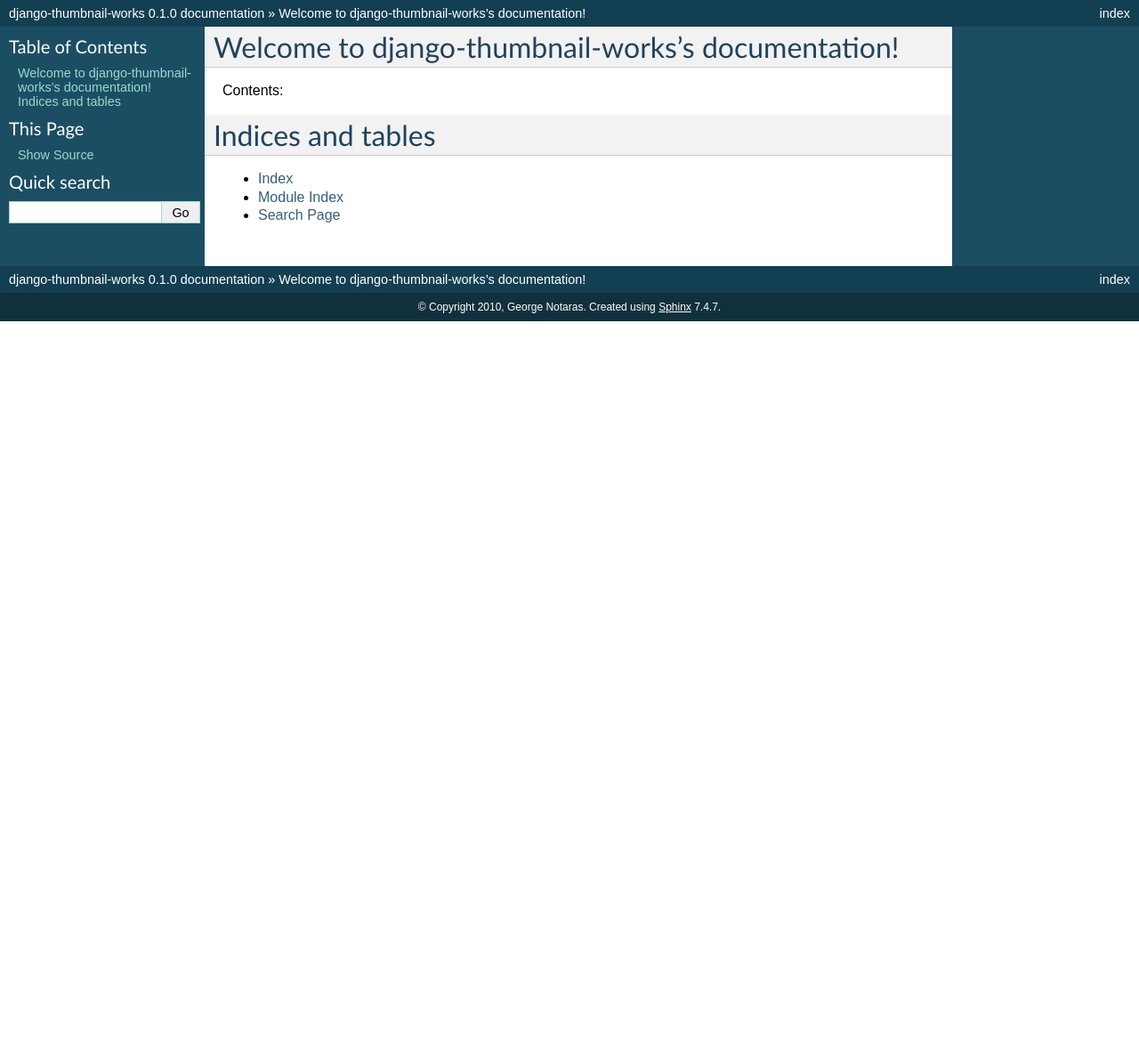
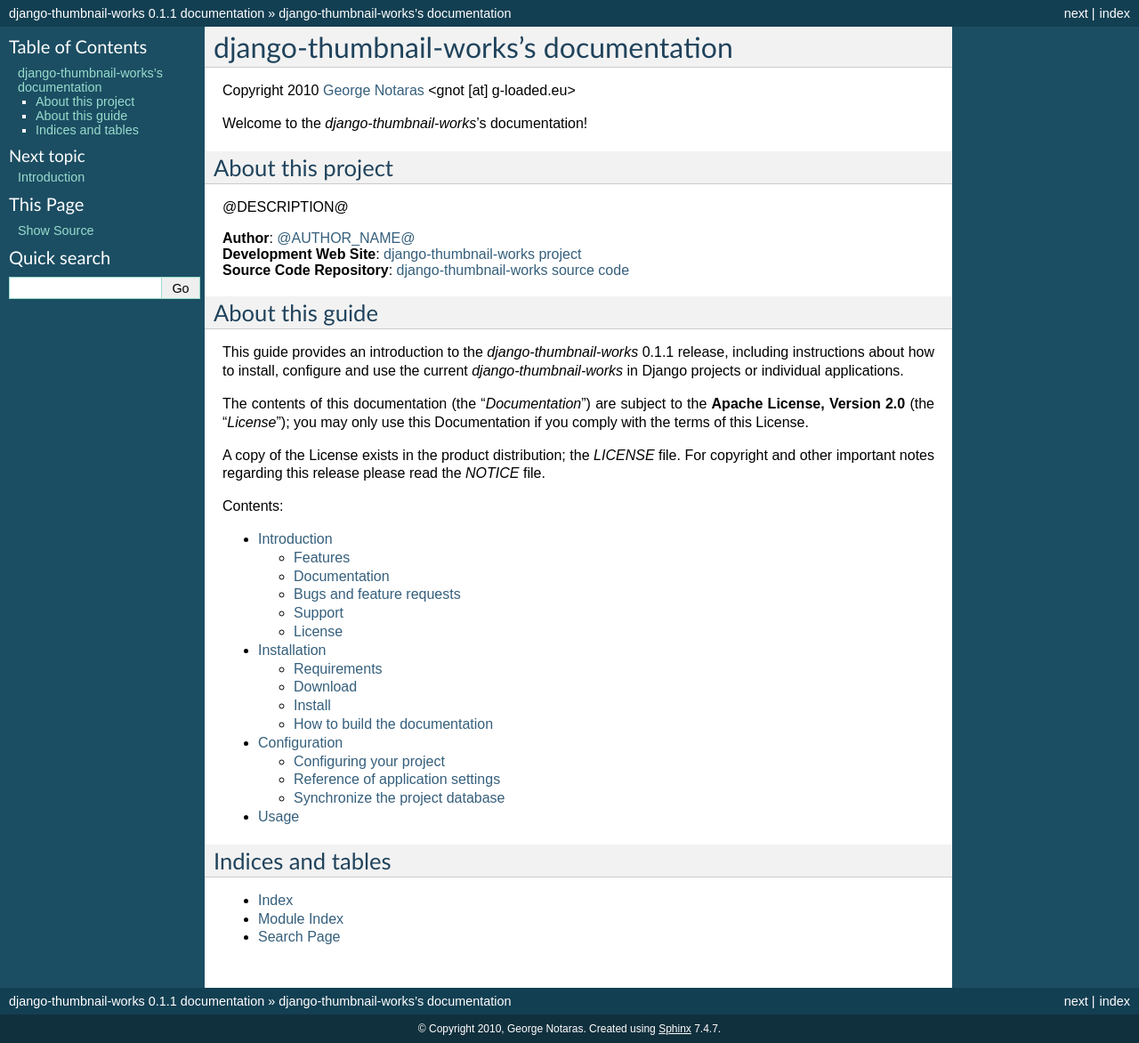
Before and after one commit to PrimarySite/django-thumbnail-works, a Sphinx documentation site: the page built from docs/index.rst, in a window 1280 px wide. Shown: the whole page at 89% size. Built offline with Sphinx 7.4.7, drawn with Linux system fonts in a browser that asks for light colours; before the commit the page ends 900 px from its top, so only the background shows below that.

Commit message:
Added all documentation files

```diff
--- a/docs/conf.py
+++ b/docs/conf.py
@@ -12,6 +12,8 @@
 # serve to show the default.
 
 import sys, os
+sys.path.insert(0, os.path.abspath(os.path.join('..', 'src')))
+from thumbnail_works import get_version
 
 # If extensions (or modules to document with autodoc) are in another directory,
 # add these directories to sys.path here. If the directory is relative to the
@@ -28,7 +30,7 @@
 extensions = ['sphinx.ext.autodoc', 'sphinx.ext.todo']
 
 # Add any paths that contain templates here, relative to this directory.
-templates_path = ['_templates']
+#templates_path = ['_templates']
 
 # The suffix of source filenames.
 source_suffix = '.rst'
@@ -48,9 +50,9 @@
 # built documents.
 #
 # The short X.Y version.
-version = '0.1.0'
+version = get_version()
 # The full version, including alpha/beta/rc tags.
-release = '0.1.0'
+release = get_version()
 
 # The language for content autogenerated by Sphinx. Refer to documentation
 # for a list of supported languages.
@@ -120,7 +122,7 @@
 # Add any paths that contain custom static files (such as style sheets) here,
 # relative to this directory. They are copied after the builtin static files,
 # so a file named "default.css" will overwrite the builtin "default.css".
-html_static_path = ['_static']
+#html_static_path = ['_static']
 
 # If not '', a 'Last updated on:' timestamp is inserted at every page bottom,
 # using the given strftime format.
--- /dev/null
+++ b/docs/configuration.rst
@@ -0,0 +1,39 @@
+
+=============
+Configuration
+=============
+
+This section contains information about how to configure your Django projects
+to use *django-thumbnail-works* and also contains a quick reference of the available
+*settings* that can be used in order to customize the functionality of this
+application.
+
+
+Configuring your project
+========================
+
+In the Django project's ``settings`` module, add ``thumbnail_works`` to the
+``INSTALLED_APPS`` setting::
+
+    INSTALLED_APPS = (
+        ...
+        'thumbnail_works',
+    )
+
+
+Reference of application settings
+=================================
+
+The following settings can be specified in the Django project's ``settings``
+module to customize the functionality of *django-thumbnail-works*.
+
+``SETTING_A``
+    Setting A ...
+
+
+Synchronize the project database
+================================
+
+Finally, synchronize the project's database using the following command::
+
+    python manage.py syncdb
--- a/docs/index.rst
+++ b/docs/index.rst
@@ -3,13 +3,53 @@
    You can adapt this file completely to your liking, but it should at least
    contain the root `toctree` directive.
 
-Welcome to django-thumbnail-works's documentation!
-====================================
+=========================
+django-thumbnail-works's documentation
+=========================
+
+Copyright 2010 `George Notaras`_ <gnot [at] g-loaded.eu>
+
+.. _`George Notaras`: http://www.g-loaded.eu/
+
+Welcome to the *django-thumbnail-works*'s documentation!
+
+
+About this project
+==================
+
+@DESCRIPTION@
+
+| **Author**: `@AUTHOR_NAME@ <http://www.g-loaded.eu/>`_
+| **Development Web Site**: `django-thumbnail-works project <https://www.codetrax.org/projects/django-thumbnail-works>`_
+| **Source Code Repository**: `django-thumbnail-works source code <https://source.codetrax.org/hgroot/django-thumbnail-works>`_
+
+
+About this guide
+================
+
+This guide provides an introduction to the *django-thumbnail-works* |version| release,
+including instructions about how to install, configure and use the current
+*django-thumbnail-works* in Django projects or individual applications.
+
+The contents of this documentation (the "*Documentation*") are subject to the
+**Apache License, Version 2.0** (the "*License*"); you may only use this
+Documentation if you comply with the terms of this License.
+
+A copy of the License exists in the product distribution; the *LICENSE* file.
+For copyright and other important notes regarding this release please read
+the *NOTICE* file.
+
 
 Contents:
 
 .. toctree::
    :maxdepth: 2
+
+   introduction
+   installation
+   configuration
+   usage
+
 
 Indices and tables
 ==================
--- /dev/null
+++ b/docs/installation.rst
@@ -0,0 +1,110 @@
+
+============
+Installation
+============
+
+This section contains information about how to download and install
+django-thumbnail-works in your system. It also contains brief instructions about how
+to build the included documentation.
+
+
+Requirements
+============
+
+This application requires Python_ 2.4 or later, and a functional installation
+of Django_.
+
+Detailed information about the minimum supported Django version and other
+Python modules that may be required in order to run this software is shown
+below:
+
+.. literalinclude:: ../requirements.txt
+
+This information exists in the ``requirements.txt`` file inside the
+django-thumbnail-works distribution package. If ``pip`` is used to install this software,
+then all these dependencies will also be installed.
+
+
+Download
+========
+
+You can download the latest django-thumbnail-works releases either from the
+`project page`_ at the *Python Package Index* (PyPI):
+
+.. _`project page`: http://pypi.python.org/pypi/django-thumbnail-works
+
+Or you can clone the project's public source code repository and then
+check-out any stable release, all of which are tagged::
+
+    hg clone https://source.codetrax.org/hgroot/django-thumbnail-works
+    hg tags
+    hg update 0.1.0
+
+
+Install
+=======
+
+To install django-thumbnail-works, use the provided installation script::
+
+    python setup.py install
+
+You can install ``django-thumbnail-works`` using ``pip``::
+
+    pip install django-thumbnail-works
+
+Or use ``easy_install``::
+
+    easy_install -Z django-thumbnail-works
+
+Note: the ``-Z`` flag is required to force ``easy_install`` to do a normal
+source install rather than a zipped egg; django-thumbnail-works cannot be
+used from a zipped egg install.
+
+Alternatively, you can simply place the ``thumbnail_works`` directory,
+which exists under the ``src`` directory, somewhere on your Python path,
+or symlink to it from somewhere on your Python path.
+
+Finally, it is also possible to install this application directly from
+the `source code repository`_ using ``pip``::
+
+    pip install -e hg+https://source.codetrax.org/hgroot/django-thumbnail-works#egg=django-thumbnail-works
+
+The above command will install the latest development release of
+django-thumbnail-works.
+
+To install a stable release directly from the `source code repository`_,
+for instance, the ``0.1.0`` release, run the following command::
+
+    pip install -e hg+https://source.codetrax.org/hgroot/django-thumbnail-works@0.1.0#egg=django-thumbnail-works-0.1.0
+
+Please note that the mercurial_ source control management tool is required
+for this operation.
+
+.. _mercurial: http://mercurial.selenic.com/
+.. _`source code repository`: hg+https://source.codetrax.org/hgroot/django-thumbnail-works
+
+
+How to build the documentation
+==============================
+
+This project's documentation is located in source form under the ``docs``
+directory. In order to convert the documentation to a format that is
+easy to read and navigate you need the ``sphinx`` package.
+
+You can install ``sphinx`` using ``pip``::
+
+    pip install sphinx
+
+Or ``easy_install``::
+
+    easy_install sphinx
+
+Once ``sphinx`` is installed, change to the ``docs`` directory, open a shell
+and run the following command::
+
+    make html
+
+This will build a HTML version of the documentation. You can read the
+documentation by opening the following file in any web browser::
+
+    docs/_build/html/index.html
--- /dev/null
+++ b/docs/introduction.rst
@@ -0,0 +1,71 @@
+
+============
+Introduction
+============
+
+This section contains an introduction to *django-thumbnail-works*, including general
+information about submitting bug reports and making feature requests and
+may also outline the ways to get support for this application.
+
+@DESCRIPTION@
+
+Licensed under the **Apache License version 2.0**. More licensing information
+exists in the license_ section.
+
+Features
+========
+
+- Feature A
+- Feature B
+
+
+Documentation
+=============
+More information about the installation, configuration and usage of this app
+can be found in the `django-thumbnail-works Online Documentation`_
+or at the project's wiki_.
+
+.. _`online documentation`: http://packages.python.org/django-thumbnail-works
+.. _wiki: http://www.codetrax.org/projects/django-thumbnail-works/wiki
+
+
+Bugs and feature requests
+=========================
+In case you run into any problems while using this application or think that
+a new feature should be implemented, it is highly recommended you submit_ a new
+report about it at the project's `issue tracker`_.
+
+Using the *issue tracker* is the recommended way to notify the authors about
+bugs or make feature requests. Also, before submitting a new report, please
+make sure you have read the `new issue guidelines`_.
+
+.. _submit: http://www.codetrax.org/projects/django-thumbnail-works/issues/new
+.. _`issue tracker`: http://www.codetrax.org/projects/django-thumbnail-works/issues
+.. _`new issue guidelines`: http://www.codetrax.org/NewIssueGuidelines
+
+
+Support
+=======
+CodeTRAX does not provide support for django-thumbnail-works.
+
+You can still get community support at the `Community Support Forums`__:
+
+.. __: http://www.codetrax.org/projects/django-thumbnail-works/boards
+
+
+License
+=======
+Copyright 2010 George Notaras <gnot [at] g-loaded.eu>
+
+Licensed under the **Apache License, Version 2.0** (the "*License*");
+you may not use this file except in compliance with the License.
+
+Unless required by applicable law or agreed to in writing, software
+distributed under the License is distributed on an "AS IS" BASIS,
+WITHOUT WARRANTIES OR CONDITIONS OF ANY KIND, either express or implied.
+See the License for the specific language governing permissions and
+limitations under the License.
+
+A copy of the License exists in the product distribution; the *LICENSE* file.
+For copyright and other important notes regarding this release please read
+the *NOTICE* file.
```
Also changed, not shown: docs/usage.rst (added, +7 -0 lines).
